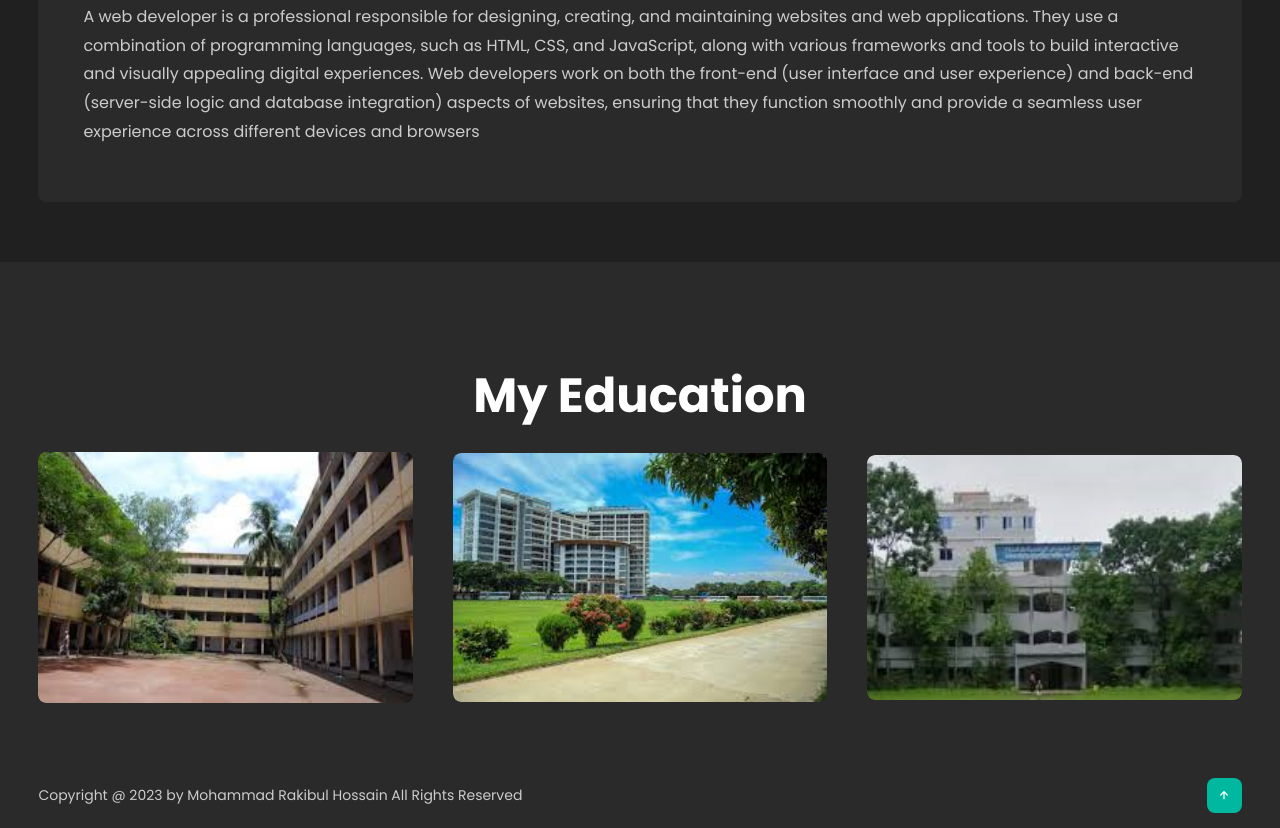
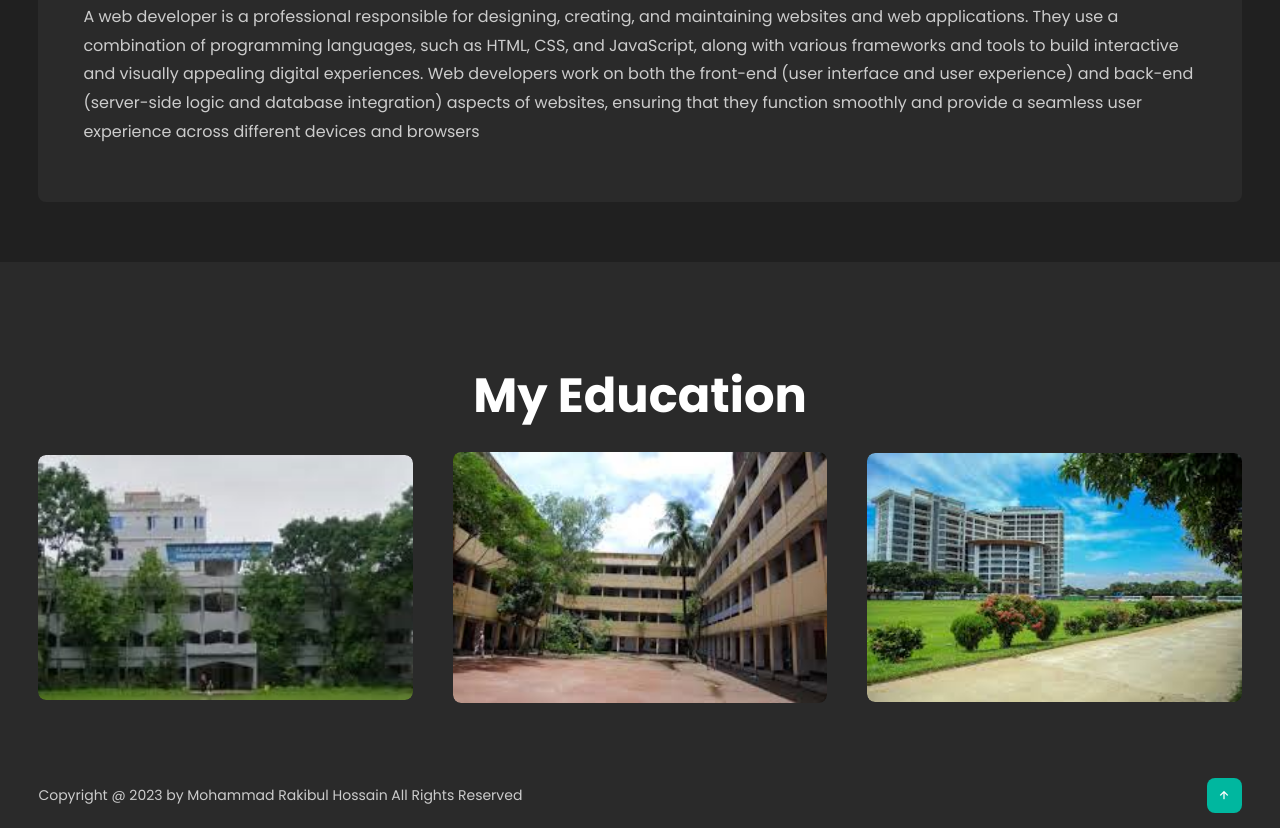
Before and after one commit to Ak-Rakib/personal-website, a plain HTML site: page index.html in a window 1280 px wide. Shown: the part 1740-2568 px from the top of the page. Drawn offline with nearby package versions, Linux system fonts and the light colour scheme; some packages are replaced by stand-ins of ours; a script that the page names is missing.

Commit message:
set edu details

```diff
--- a/index.html
+++ b/index.html
@@ -174,13 +174,26 @@
 
       <div class="portfolio-content">
         <div class="row">
+          <img src="./Images/download-3.jpeg" alt="" />
+          <div class="layer">
+            <h5>Hashemia Kamil Master's Madrasha</h5>
+            <p>
+              I am studying from 8th standard in Hashemiya Madrasa and I gave
+              Dakhil (SSC) from there. My result was 5.00
+            </p>
+            <!-- <a href="https://magenta-semolina-1cf506.netlify.app/"
+              ><i class="bx bx-link-external"></i
+            ></a> -->
+          </div>
+        </div>
+
+        <div class="row">
           <img src="./Images/download.jpeg" alt="" />
           <div class="layer">
             <h5>Tamirul Millat Kamil Madrasha</h5>
             <p>
-              A nature blog website showcasing various articles and multimedia
-              content. Features include a sleek design, easy navigation, and
-              user interaction through comments.
+              I took the Alim exam from Millat, I learned a lot from here. My
+              Alim (HSC) result was 4.98
             </p>
             <!-- <a href="https://sparkling-bienenstitch-e6cbda.netlify.app/"
               ><i class="bx bx-link-external"></i
@@ -193,26 +206,10 @@
           <div class="layer">
             <h5>Daffodil International University</h5>
             <p>
-              An educational platform offering a wide range of online courses.
-              Features include a responsive design, course categorization, and
-              progress tracking.
+              Currently I am in Daffodil, I mean with my favorite subject,
+              learning new things everyday with the help of teachers.
             </p>
             <!-- <a href="https://golden-baklava-40d87c.netlify.app/courses"
-              ><i class="bx bx-link-external"></i
-            ></a> -->
-          </div>
-        </div>
-
-        <div class="row">
-          <img src="./Images/download-3.jpeg" alt="" />
-          <div class="layer">
-            <h5>Hashemia Kamil Master's Madrasha</h5>
-            <p>
-              An interactive quiz application with real-time feedback and
-              performance tracking. Features include a user-friendly interface,
-              customizable
-            </p>
-            <!-- <a href="https://magenta-semolina-1cf506.netlify.app/"
               ><i class="bx bx-link-external"></i
             ></a> -->
           </div>
```
